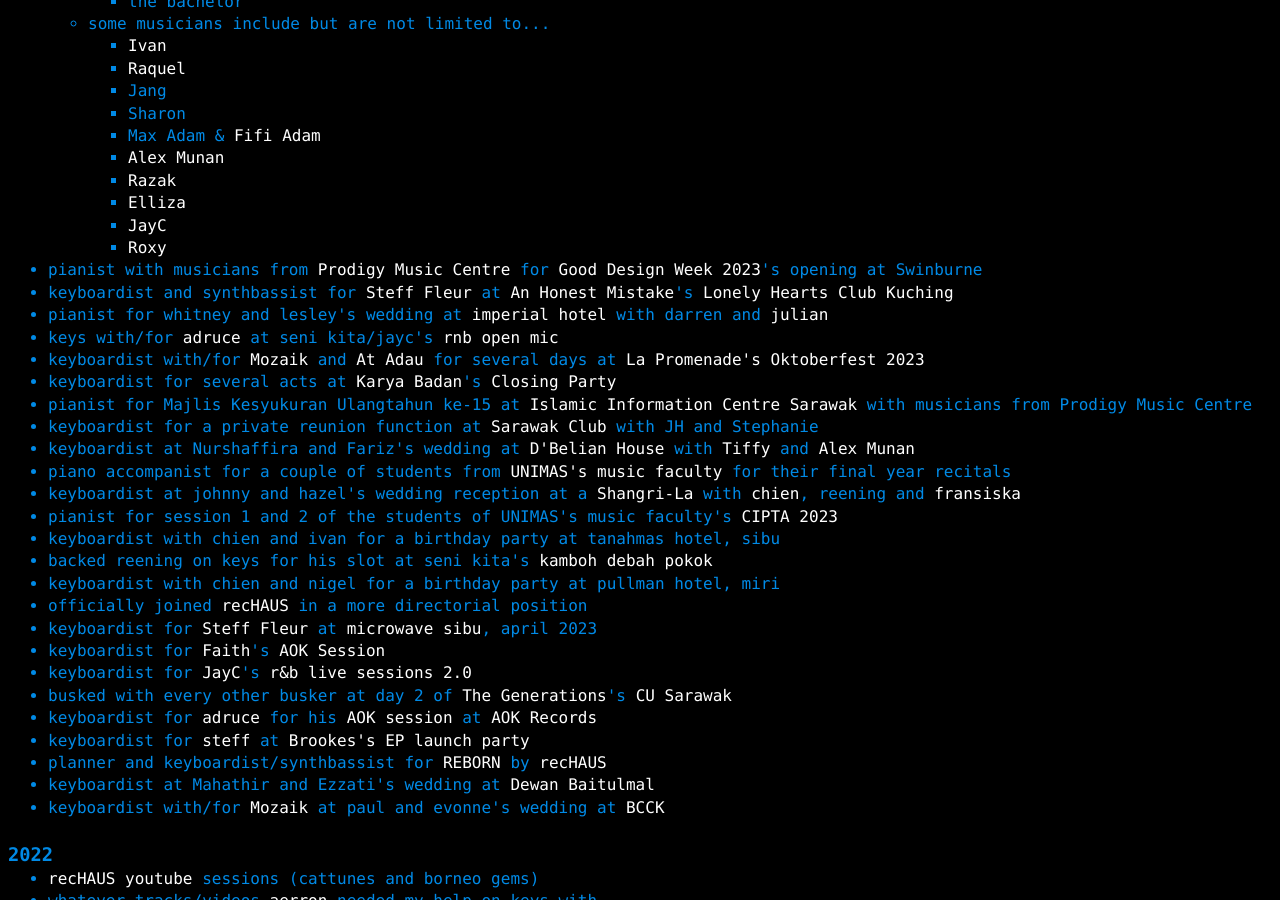
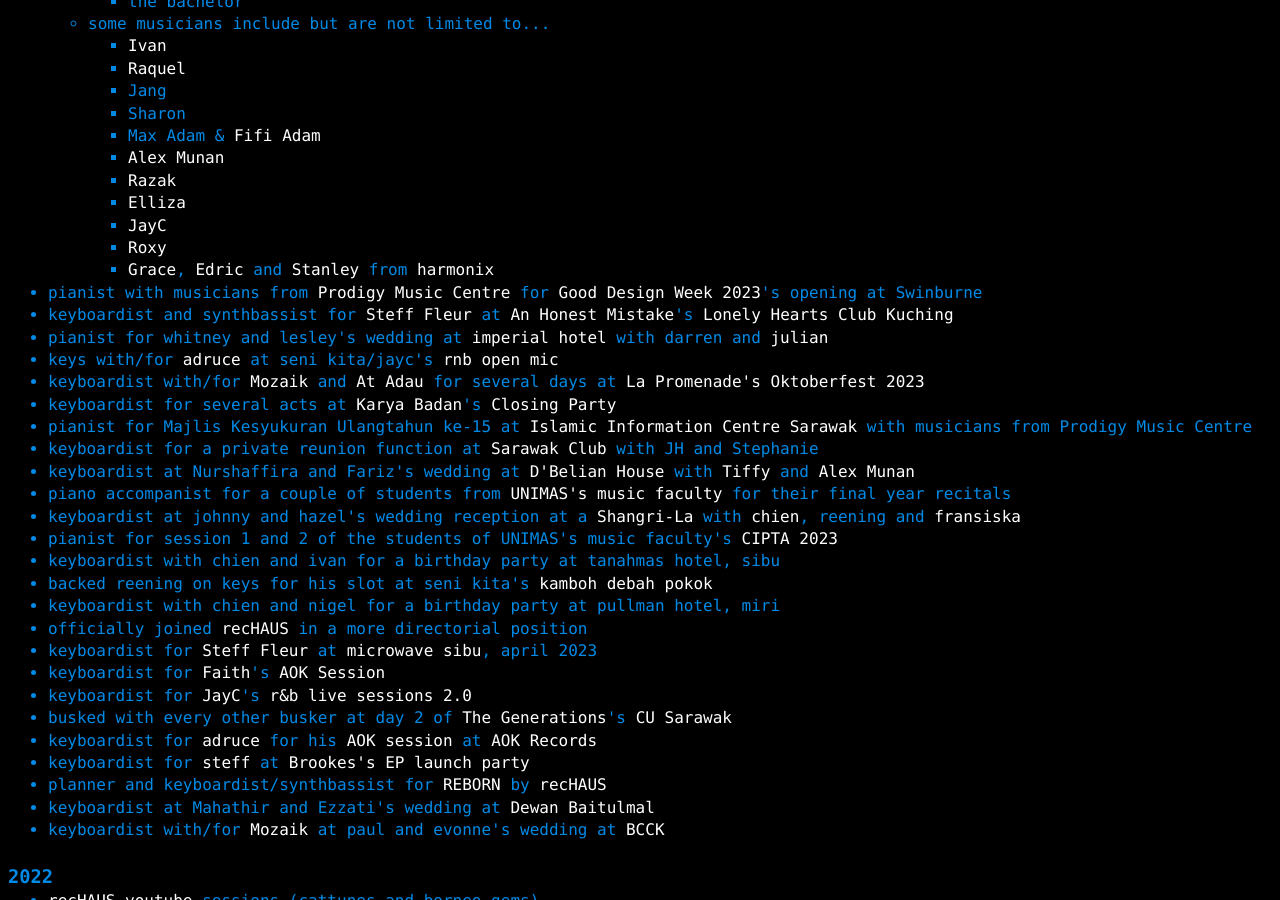
Before and after one commit to a-erfan-aa/a-erfan-aa.github.io, a Jekyll site: the page built from things-i-make/music-comprehensive.html, in a window 1280 px wide and 900 px high, scrolled down 1025 px. Built offline with Jekyll 4.4.1, drawn with Linux system fonts in a browser that asks for light colours.

Commit message:
Add harmonix folk to random gigs in music-comprehensive.html

```diff
--- a/things-i-make/music-comprehensive.html
+++ b/things-i-make/music-comprehensive.html
@@ -116,6 +116,7 @@
 						<li><a href="https://www.instagram.com/ellizasuezina/">Elliza</a></li>
 						<li><a href="https://www.instagram.com/jayc_panganiban/">JayC</a></li>
 						<li><a href="https://www.instagram.com/roxyixzy/">Roxy</a></li>
+						<li><a href="https://www.instagram.com/gracelimwj/">Grace</a>, <a href="https://www.instagram.com/edric_chang/">Edric</a> and <a href="https://www.instagram.com/stanleykai97s/">Stanley</a> from <a href="https://www.instagram.com/harmonix_et/">harmonix</a></li>
 					</ul>
 				</li>
 			</ul>
```
